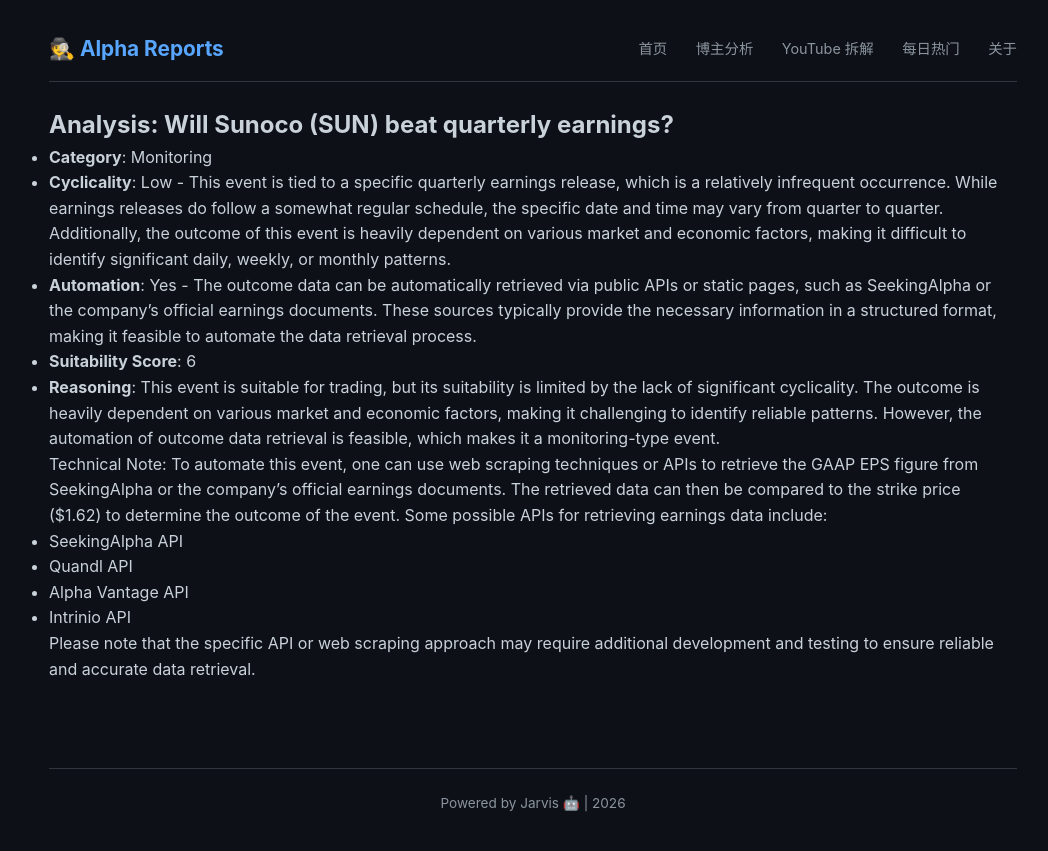
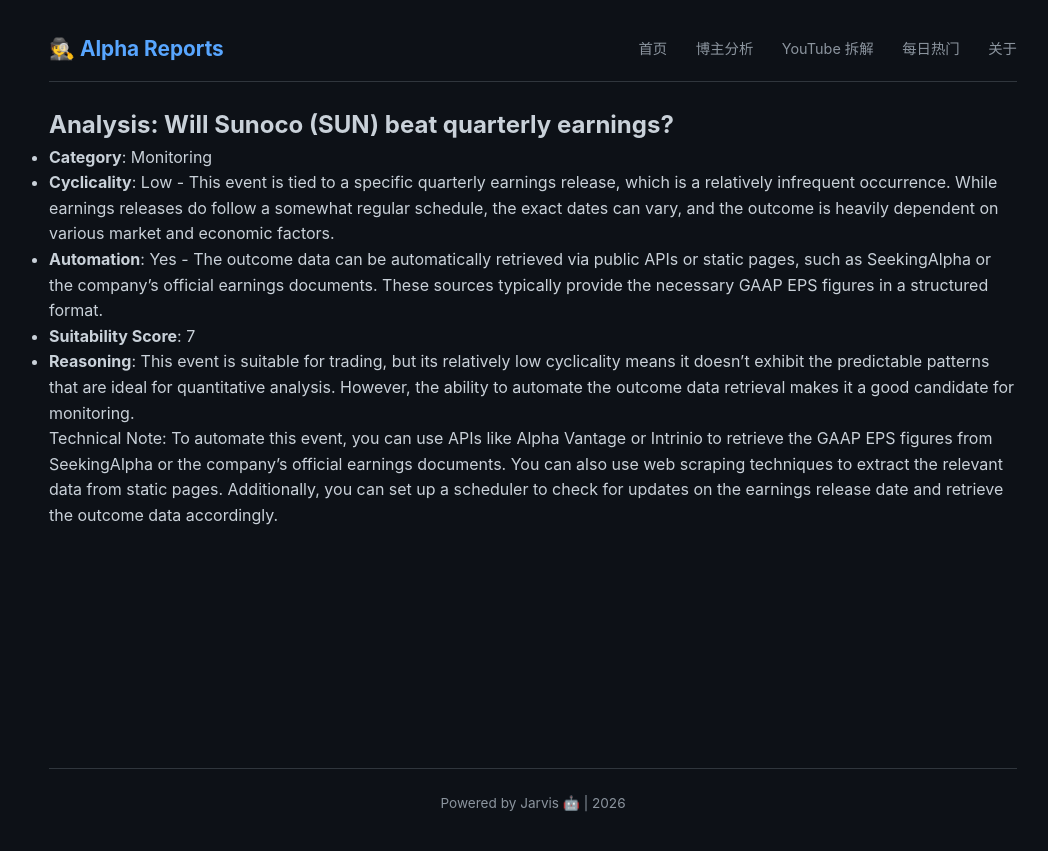
Before and after one commit to amencris073-png/crypto-alpha-reports, a Jekyll site: the page built from polymarket_analysis/monitoring/2026-02-04_will_sunoco_sun_beat_quarterly_earnings.md, in a window 1280 px wide. Shown: the top 851 px of the page, without its empty margins (107-1155 px from the left). Built offline with Jekyll 4.4.1, drawn with Linux system fonts in a browser that asks for light colours; our own code applies the rules of GitHub Pages for plain Markdown files.

Commit message:
Automated analysis for Will Sunoco (SUN) beat quarterly earnings?

```diff
--- a/polymarket_analysis/monitoring/2026-02-04_will_sunoco_sun_beat_quarterly_earnings.md
+++ b/polymarket_analysis/monitoring/2026-02-04_will_sunoco_sun_beat_quarterly_earnings.md
@@ -1,15 +1,9 @@
 ## Analysis: Will Sunoco (SUN) beat quarterly earnings?
 
 - **Category**: Monitoring
-- **Cyclicality**: Low - This event is tied to a specific quarterly earnings release, which is a relatively infrequent occurrence. While earnings releases do follow a somewhat regular schedule, the specific date and time may vary from quarter to quarter. Additionally, the outcome of this event is heavily dependent on various market and economic factors, making it difficult to identify significant daily, weekly, or monthly patterns.
-- **Automation**: Yes - The outcome data can be automatically retrieved via public APIs or static pages, such as SeekingAlpha or the company's official earnings documents. These sources typically provide the necessary information in a structured format, making it feasible to automate the data retrieval process.
-- **Suitability Score**: 6
-- **Reasoning**: This event is suitable for trading, but its suitability is limited by the lack of significant cyclicality. The outcome is heavily dependent on various market and economic factors, making it challenging to identify reliable patterns. However, the automation of outcome data retrieval is feasible, which makes it a monitoring-type event.
+- **Cyclicality**: Low - This event is tied to a specific quarterly earnings release, which is a relatively infrequent occurrence. While earnings releases do follow a somewhat regular schedule, the exact dates can vary, and the outcome is heavily dependent on various market and economic factors.
+- **Automation**: Yes - The outcome data can be automatically retrieved via public APIs or static pages, such as SeekingAlpha or the company's official earnings documents. These sources typically provide the necessary GAAP EPS figures in a structured format.
+- **Suitability Score**: 7
+- **Reasoning**: This event is suitable for trading, but its relatively low cyclicality means it doesn't exhibit the predictable patterns that are ideal for quantitative analysis. However, the ability to automate the outcome data retrieval makes it a good candidate for monitoring.
 
-Technical Note: To automate this event, one can use web scraping techniques or APIs to retrieve the GAAP EPS figure from SeekingAlpha or the company's official earnings documents. The retrieved data can then be compared to the strike price ($1.62) to determine the outcome of the event. Some possible APIs for retrieving earnings data include:
-* SeekingAlpha API
-* Quandl API
-* Alpha Vantage API
-* Intrinio API
-
-Please note that the specific API or web scraping approach may require additional development and testing to ensure reliable and accurate data retrieval.
+Technical Note: To automate this event, you can use APIs like Alpha Vantage or Intrinio to retrieve the GAAP EPS figures from SeekingAlpha or the company's official earnings documents. You can also use web scraping techniques to extract the relevant data from static pages. Additionally, you can set up a scheduler to check for updates on the earnings release date and retrieve the outcome data accordingly.
```
